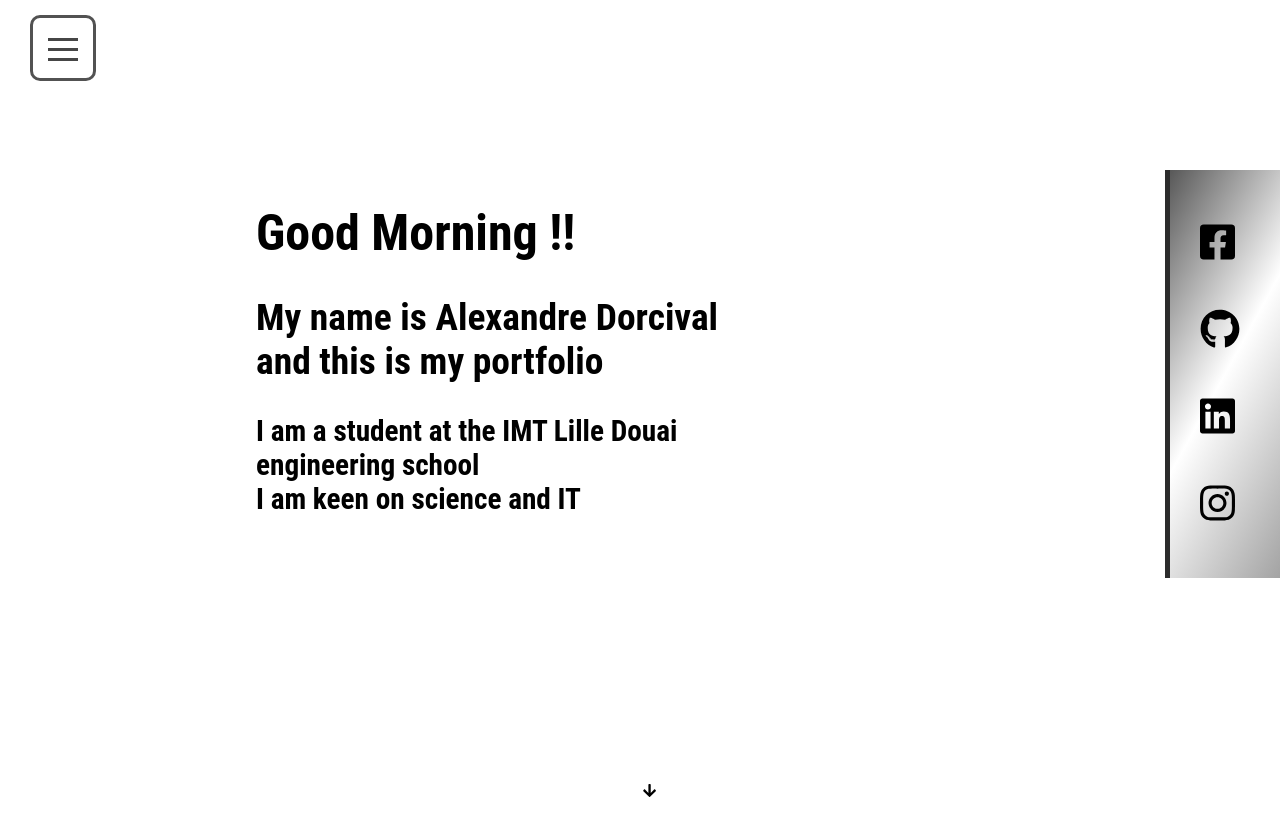
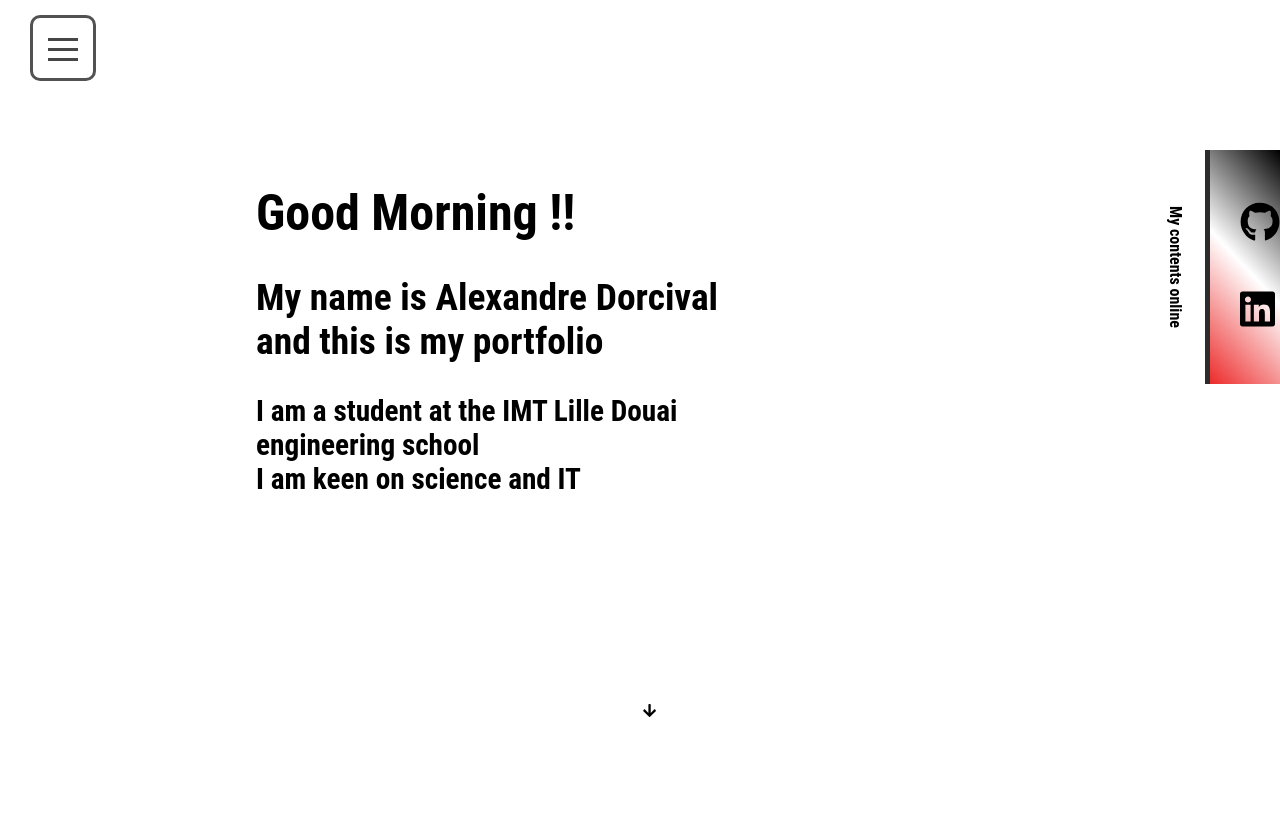
Before and after one commit to alexandredorc/portfolio_v1, a Vue app: page /#/ in a window 1280 px wide. Shown: the top 836 px of the page. After the commit the page ends 800 px from the top, so only its background shows below. Built offline with nearby package versions, Linux system fonts and the light colour scheme.

Commit message:
finished change on home

```diff
--- a/src/components/AppContainer.vue
+++ b/src/components/AppContainer.vue
@@ -83,7 +83,7 @@ export default {
 
 @media all and (max-width: 1660px) and (min-width: 769px) {
   .pages {
-    height: 110vh !important;
+    height: 100vh !important;
   }
 }
 .pages {
--- a/src/components/Home.vue
+++ b/src/components/Home.vue
@@ -18,11 +18,9 @@
                 </div>
 
                 <div class="brand">
-                <p>
-                    <a href="https://www.facebook.com/profile.php?id=100012304111628" target="_blank"
-                    ><font-awesome-icon :icon="['fab', 'facebook-square']"
-                    /></a>
-                </p>
+                  <div class="brand-title"> <strong>My contents online</strong></div>
+                  <div class="collapsable">
+                    <div class="coll-content">
                     <p>
                         <a href="https://github.com/alexandredorc" target="_blank"
                         ><font-awesome-icon :icon="['fab', 'github']"
@@ -35,14 +33,8 @@
                         ><font-awesome-icon :icon="['fab', 'linkedin']"/>
                         </a>
                     </p>
-                <p>
-                    <a
-                    href="https://www.instagram.com/alexslept/"
-                    target="_blank"
-                    ><font-awesome-icon :icon="['fab', 'instagram']"
-                    /></a>
-                </p>
-
+                  </div>
+                  </div>
                 </div>
             </div>
             <a href="#second-page">
@@ -65,7 +57,22 @@ export default {
       opacity: 0,
       y: -50,
     });
+    var content = document.getElementsByClassName("collapsable")[0];
+    var brand = document.getElementsByClassName("brand")[0]
+    brand.addEventListener("mouseleave", function() {
+      content.style.width = "0";
+      content.style.padding = "10px 0px 10px 0px";
+      content.style.background = " ";
+      content.firstElementChild.style.transform ='scale(0,1)';
+    });
+    brand.addEventListener("mouseover", function() {
+      content.style.width = "auto";
+      content.style.padding = "10px 40px 10px 30px" ;
+      content.firstElementChild.style.transform ='scale(1)';
+      console.log('test');
+    });
   },
+
 };
 </script>
 
@@ -135,16 +142,29 @@ p {
 }
 
 .brand {
+  width: auto;
   position: absolute;
   right: 0;
   top: 0;
-  flex-wrap: wrap;
   align-items: center;
   justify-content: space-between;
+  display: flex;
+
+}
+.collapsable {
+  width:0;
   padding:10px 40px 10px 30px;
-  background: linear-gradient(0.33turn, #585858, #ffffff, #a3a3a3);
+  background: linear-gradient(0.63turn, #000000, #ffffff, #ec2b2b);
   border-left: solid #2c2c2c 5px;
+  transition: 0.5s;
 }
+.coll-content{transition: 0.5s;}
+
+.brand-title{
+  writing-mode: vertical-rl;
+  margin-right: 20px;
+}
+
 .brand p {
   color: black;
   font-size: 40px;
--- a/src/components/NavBar.vue
+++ b/src/components/NavBar.vue
@@ -151,7 +151,7 @@ display: inline;
   width: auto;
   align-items: center;
   height: 100%;
-  overflow-x: hidden;
+  overflow: hidden;
 }
 
 p,
--- a/src/components/Progress.vue
+++ b/src/components/Progress.vue
@@ -66,6 +66,9 @@ export default {
       y: -50,
     });
   },
+  created: {
+
+  }
 };
 </script>
 
```
Also changed, not shown: 1 other file (tests, documents, lock files or other folders). Lines whose indentation alone changed are shown as unchanged.
